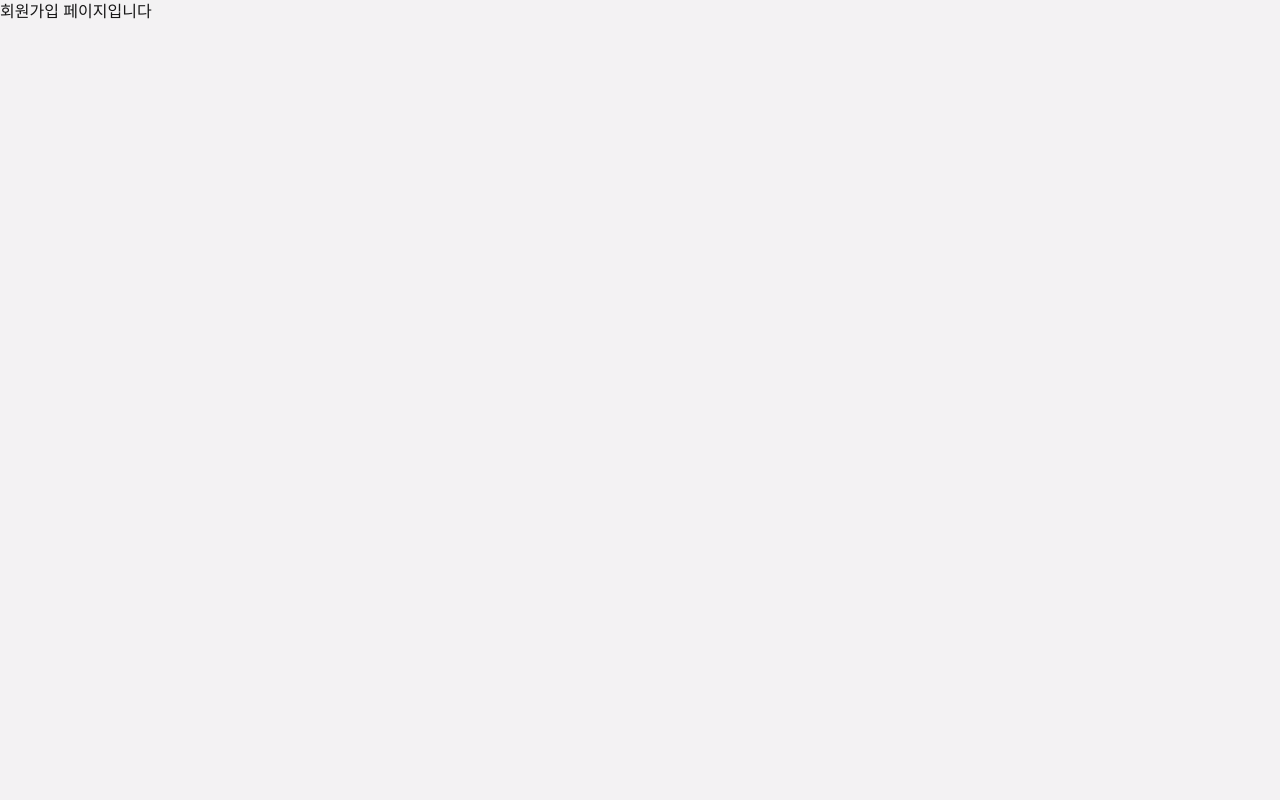
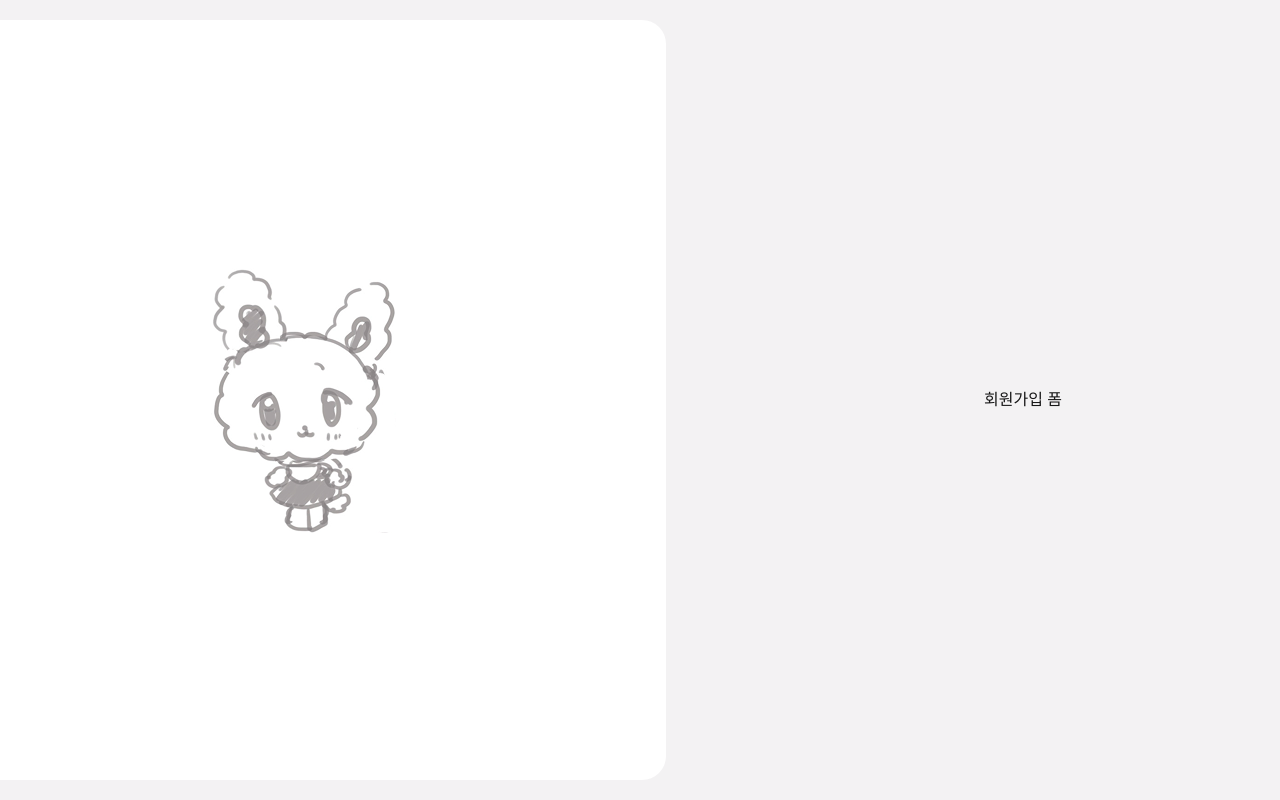
Before and after one commit to sogon-bssm/Sogon-FE, a Next.js app: page /signup in a window 1280 px wide. Built offline with nearby package versions, Linux system fonts and the light colour scheme.

Commit message:
feat:: 로그인 페이지 퍼블리싱

```diff
--- a/src/app/(auth)/signup/page.tsx
+++ b/src/app/(auth)/signup/page.tsx
@@ -1,4 +1,23 @@
-const SignUp = () => {
-  return <h1>회원가입 페이지입니다</h1>;
-};
-export default SignUp;
+import SignupForm from '@/features/auth/components/SignupForm';
+
+export default function SignupPage() {
+  return (
+    <div className="flex h-screen w-screen justify-center overflow-hidden">
+      <div
+        className="flex shrink-0"
+        style={{
+          width: '1440px',
+          height: '100vh',
+        }}
+      >
+        <div className="m-lg flex w-[726px] items-center justify-center rounded-xl bg-gray-100">
+          <img src="/sogon-character.png" alt="소곤 캐릭터" />
+        </div>
+
+        <div className="flex flex-1 items-center justify-center">
+          <SignupForm />
+        </div>
+      </div>
+    </div>
+  );
+}
--- /dev/null
+++ b/src/features/auth/components/SignupForm.tsx
@@ -0,0 +1,3 @@
+export default function SignupForm() {
+  return <div>회원가입 폼</div>;
+}
```
